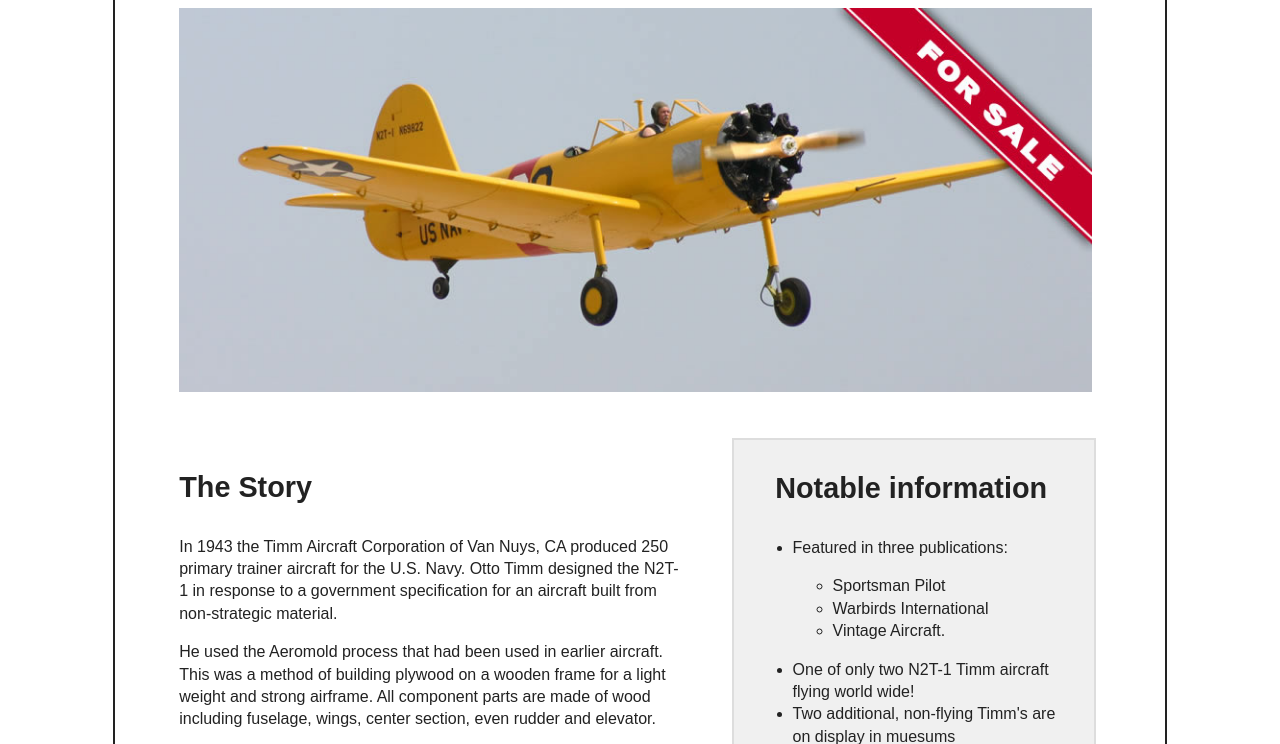
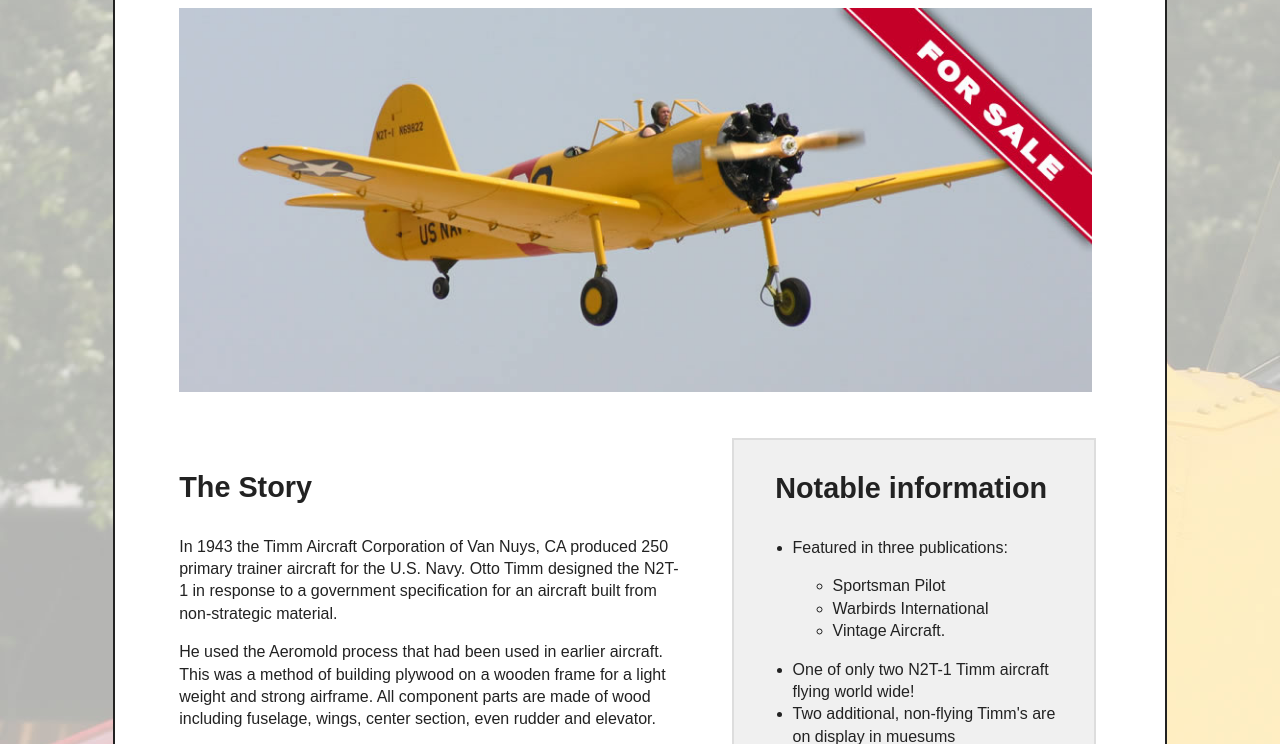
Before and after one commit to abrg/timm, a plain HTML site: page public/index.html in a window 1280 px wide. Shown: the part 212-956 px from the top of the page. Drawn offline with nearby package versions, Linux system fonts and the light colour scheme; a script that the page names is missing.

Commit message:
fixed bad img link in css

```diff
--- a/public/css/style.css
+++ b/public/css/style.css
@@ -77,7 +77,7 @@ td { vertical-align: top; }
 }
 
 body {
-  background: url(images/bg.jpg);
+  background: url(../images/bg.jpg);
 
 }
 
```
